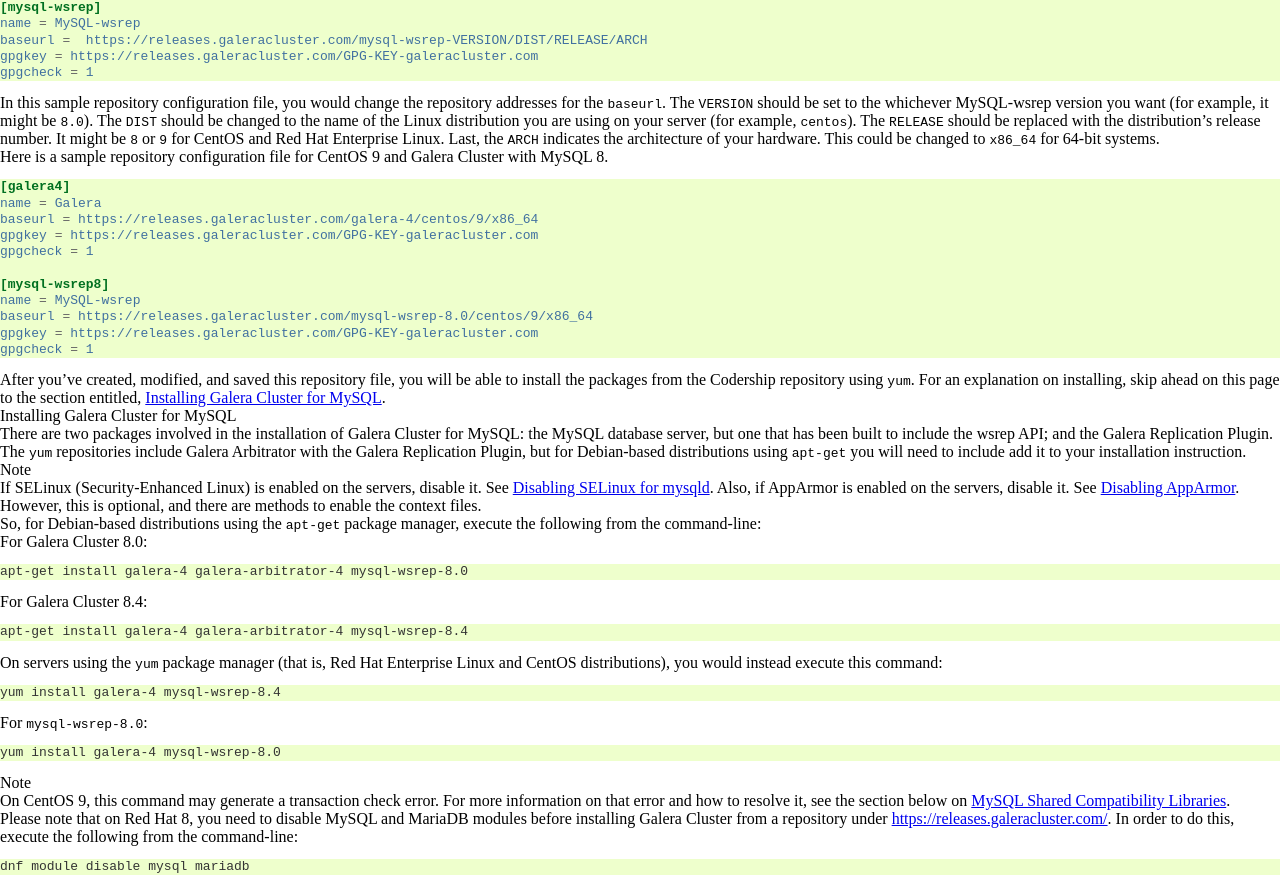
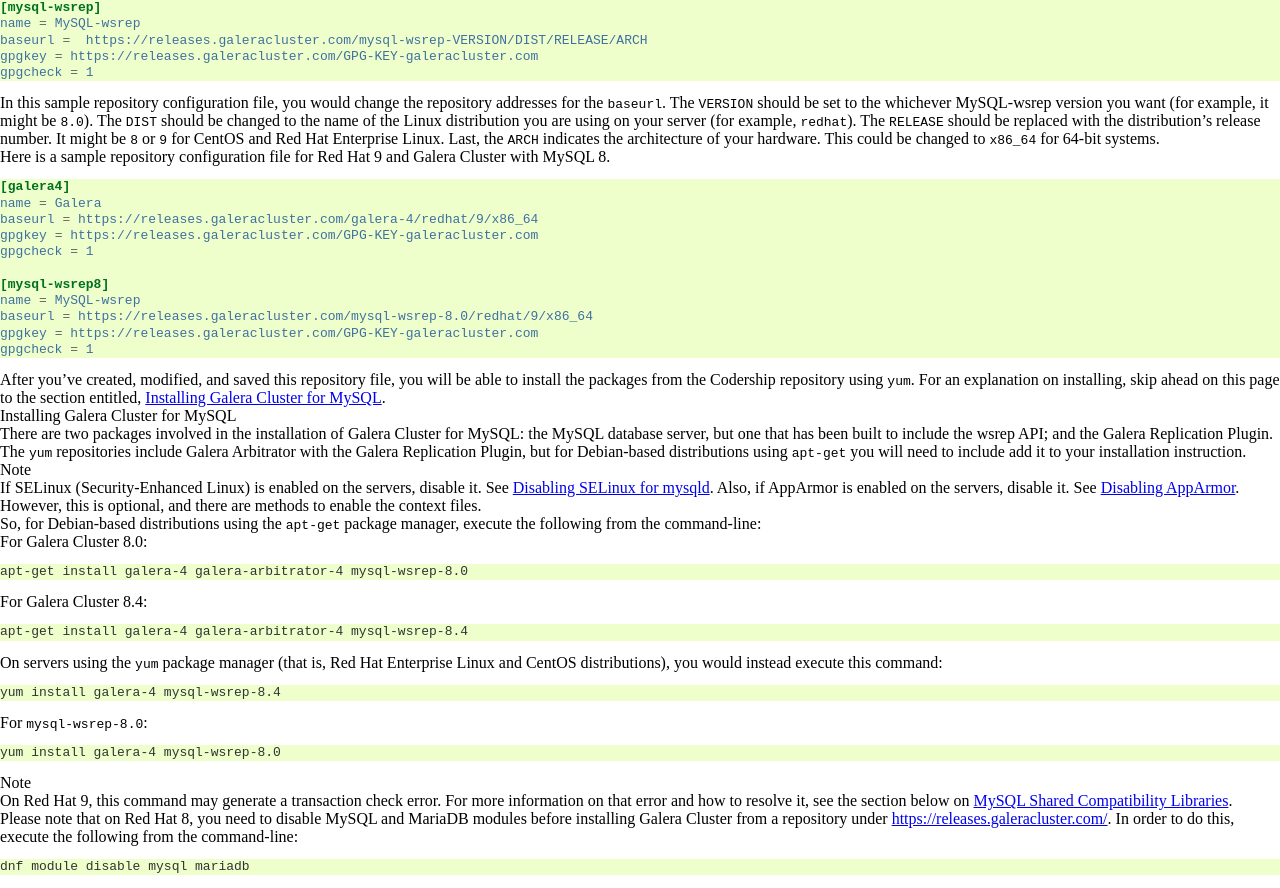
Before and after one commit to codership/documentation, a Sphinx documentation site: the page built from galeracluster/source/documentation/install-mysql.rst, in a window 1280 px wide and 1400 px high, scrolled down 1638 px. Shown: the part 145-1033 px from the top of the window. Built offline with Sphinx 7.4.7, drawn with Linux system fonts in a browser that asks for light colours; comment, search, counter and statistics services are not loaded.

Commit message:
Update install-mysql.rst
its really redhat

```diff
--- a/galeracluster/source/documentation/install-mysql.rst
+++ b/galeracluster/source/documentation/install-mysql.rst
@@ -184,21 +184,21 @@ For rpm-based distributions of Linux (for example, CentOS and Red Hat Enterprise
    gpgcheck = 1
 
 
-In this sample repository configuration file, you would change the repository addresses for the ``baseurl``. The ``VERSION`` should be set to the whichever MySQL-wsrep version you want (for example, it might be ``8.0``). The ``DIST`` should be changed to the name of the Linux distribution you are using on your server (for example, ``centos``). The ``RELEASE`` should be replaced with the distribution's release number. It might be ``8`` or ``9`` for CentOS and Red Hat Enterprise Linux. Last, the ``ARCH`` indicates the architecture of your hardware. This could be changed to ``x86_64`` for 64-bit systems.
+In this sample repository configuration file, you would change the repository addresses for the ``baseurl``. The ``VERSION`` should be set to the whichever MySQL-wsrep version you want (for example, it might be ``8.0``). The ``DIST`` should be changed to the name of the Linux distribution you are using on your server (for example, ``redhat``). The ``RELEASE`` should be replaced with the distribution's release number. It might be ``8`` or ``9`` for CentOS and Red Hat Enterprise Linux. Last, the ``ARCH`` indicates the architecture of your hardware. This could be changed to ``x86_64`` for 64-bit systems.
 
-Here is a sample repository configuration file for CentOS 9 and Galera Cluster with MySQL 8.
+Here is a sample repository configuration file for Red Hat 9 and Galera Cluster with MySQL 8.
 
 .. code-block:: ini
 
 	[galera4]
 	name = Galera
-	baseurl = https://releases.galeracluster.com/galera-4/centos/9/x86_64
+	baseurl = https://releases.galeracluster.com/galera-4/redhat/9/x86_64
 	gpgkey = https://releases.galeracluster.com/GPG-KEY-galeracluster.com
 	gpgcheck = 1
 
 	[mysql-wsrep8]
 	name = MySQL-wsrep
-	baseurl = https://releases.galeracluster.com/mysql-wsrep-8.0/centos/9/x86_64
+	baseurl = https://releases.galeracluster.com/mysql-wsrep-8.0/redhat/9/x86_64
 	gpgkey = https://releases.galeracluster.com/GPG-KEY-galeracluster.com
 	gpgcheck = 1
 
@@ -240,7 +240,7 @@ For ``mysql-wsrep-8.0``:
 
    yum install galera-4 mysql-wsrep-8.0
 
-.. note:: On CentOS 9, this command may generate a transaction check error. For more information on that error and how to resolve it, see the section below on :ref:`MySQL Shared Compatibility Libraries <centos-mysql-shared-compt>`.
+.. note:: On Red Hat 9, this command may generate a transaction check error. For more information on that error and how to resolve it, see the section below on :ref:`MySQL Shared Compatibility Libraries <centos-mysql-shared-compt>`.
 
 Please note that on Red Hat 8, you need to disable MySQL and
 MariaDB modules before installing Galera Cluster from a repository under
```
